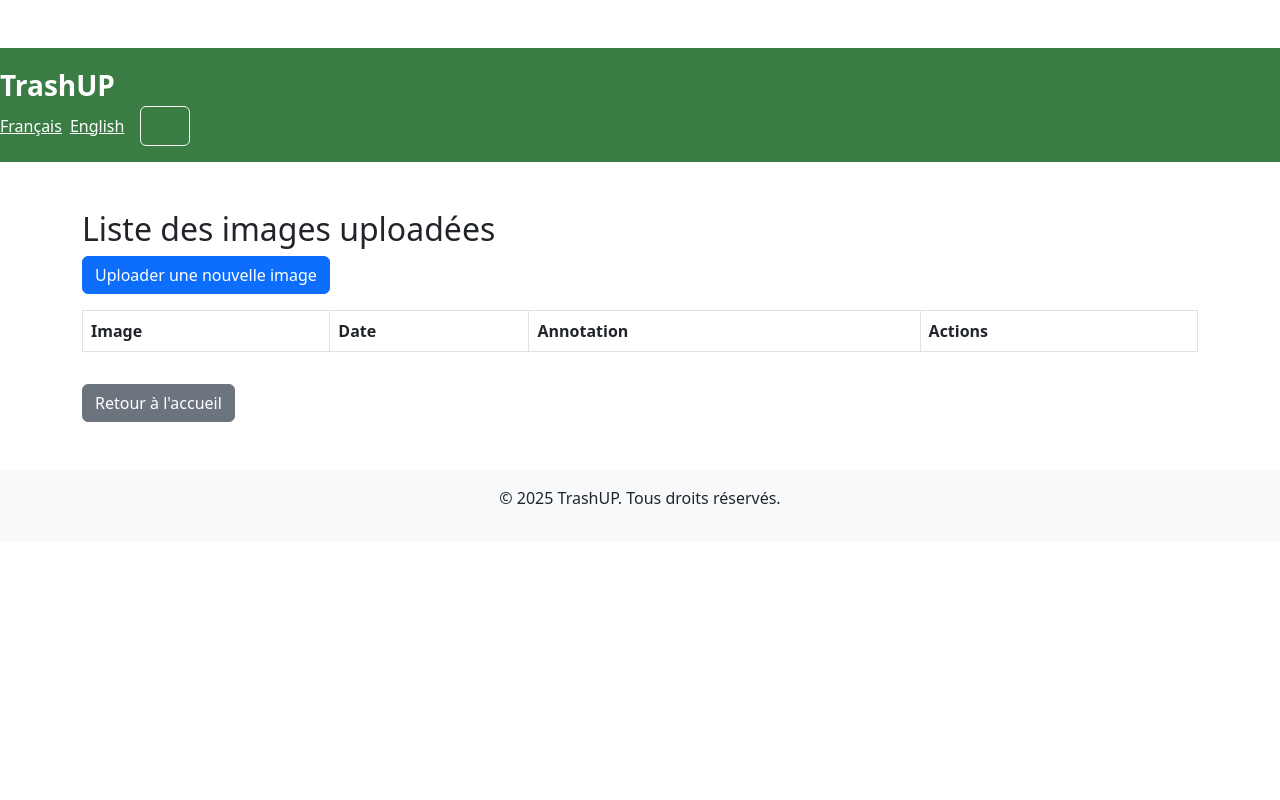
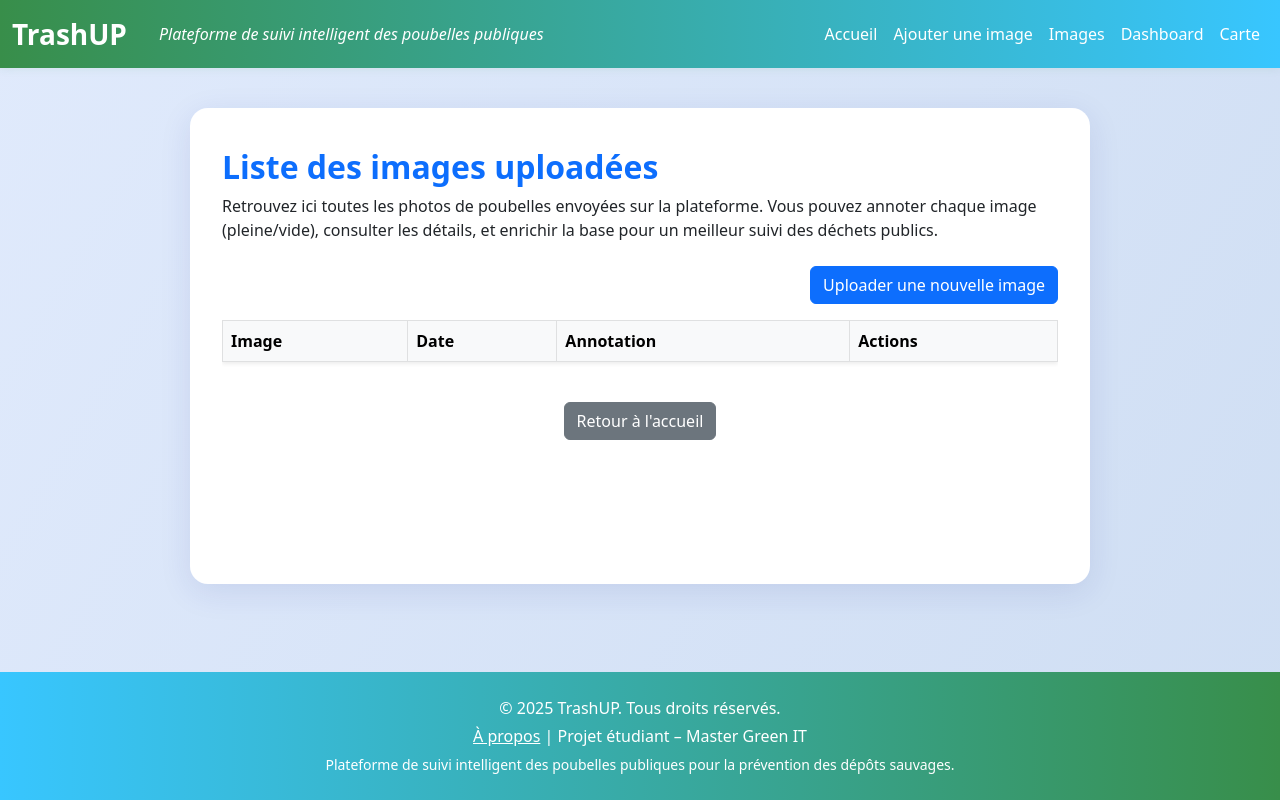
Before and after one commit to yourfavlena/TrashUP, a Flask app: page /images in a window 1280 px wide. Run offline with Flask 3, Linux system fonts and the light colour scheme; lists and menus that the app fills with data are empty.

Commit message:
Modernisation UI : header, footer, explications, harmonisation des pages principales

```diff
--- a/app/routes.py
+++ b/app/routes.py
@@ -100,6 +100,5 @@ def dashboard():
 
 @app.route('/set_language/<lang>')
 def set_language(lang):
-    if lang in ['fr', 'en']:
-        session['lang'] = lang
+    session['lang'] = lang
     return redirect(request.referrer or url_for('index'))
--- a/app/templates/Footer.html
+++ b/app/templates/Footer.html
@@ -1,3 +1,7 @@
-<footer class="bg-light text-center py-3 mt-5" style="background-color: #9DC08B;">
-        <p>&copy; 2025 TrashUP. Tous droits réservés.</p>
-    </footer>
+<footer class="text-center py-4 mt-5" style="background: linear-gradient(90deg, #38c6ff 0%, #388e4a 100%); color: #fff;">
+    <div class="container">
+        <p class="mb-1">&copy; 2025 TrashUP. Tous droits réservés.</p>
+        <p class="mb-1"><a href="#" class="text-white text-decoration-underline">À propos</a> | Projet étudiant – Master Green IT</p>
+        <small>Plateforme de suivi intelligent des poubelles publiques pour la prévention des dépôts sauvages.</small>
+    </div>
+</footer>
--- a/app/templates/Header.html
+++ b/app/templates/Header.html
@@ -1,37 +1,18 @@
-<header class="text-white text-center py-3 mt-5" style="background-color: #3A7D44;">
-<div class="d-flex align-items-center">
-        <span class="fw-bold fs-3">TrashUP</span>
+<header class="navbar navbar-expand-lg navbar-dark" style="background: linear-gradient(90deg, #388e4a 0%, #38c6ff 100%); box-shadow: 0 2px 8px rgba(56,142,74,0.08);">
+  <div class="container-fluid">
+    <a class="navbar-brand fw-bold fs-3" href="{{ url_for('index') }}">TrashUP</a>
+    <span class="d-none d-lg-block ms-3 text-white fst-italic">Plateforme de suivi intelligent des poubelles publiques</span>
+    <button class="navbar-toggler" type="button" data-bs-toggle="collapse" data-bs-target="#navbarNav" aria-controls="navbarNav" aria-expanded="false" aria-label="Toggle navigation">
+      <span class="navbar-toggler-icon"></span>
+    </button>
+    <div class="collapse navbar-collapse justify-content-end" id="navbarNav">
+      <ul class="navbar-nav">
+        <li class="nav-item"><a class="nav-link text-white" href="{{ url_for('index') }}">Accueil</a></li>
+        <li class="nav-item"><a class="nav-link text-white" href="{{ url_for('upload') }}">Ajouter une image</a></li>
+        <li class="nav-item"><a class="nav-link text-white" href="{{ url_for('images') }}">Images</a></li>
+        <li class="nav-item"><a class="nav-link text-white" href="{{ url_for('dashboard') }}">Dashboard</a></li>
+        <li class="nav-item"><a class="nav-link text-white" href="{{ url_for('map') }}">Carte</a></li>
+      </ul>
     </div>
-    <div class="d-flex align-items-center">
-        <a href="{{ url_for('set_language', lang='fr') }}" class="text-white me-2">Français</a>
-        <a href="{{ url_for('set_language', lang='en') }}" class="text-white me-3">English</a>
-        <!-- Bouton pour ouvrir le sidebar -->
-        <button class="btn btn-outline-light" type="button" data-bs-toggle="offcanvas" data-bs-target="#sidebarMenu" aria-controls="sidebarMenu">
-            <span class="navbar-toggler-icon"></span>
-        </button>
-    </div>
-    <!-- Sidebar Bootstrap -->
-<div class="offcanvas offcanvas-end text-white" tabindex="-1" id="sidebarMenu" aria-labelledby="sidebarMenuLabel" style="background-color: #9DC08B;">        <div class="offcanvas-header">
-            <h5 class="offcanvas-title" id="sidebarMenuLabel">Menu</h5>
-            <button type="button" class="btn-close btn-close-white" data-bs-dismiss="offcanvas" aria-label="Close"></button>
-        </div>
-        <div class="offcanvas-body">
-            <ul class="nav flex-column">
-                <li class="nav-item mb-2">
-                    <a class="nav-link text-white" href="{{ url_for('index') }}">Accueil</a>
-                </li>
-                <li class="nav-item mb-2">
-                    <a class="nav-link text-white" href="{{ url_for('upload') }}">Ajouter une image</a>
-                </li>
-                <li class="nav-item mb-2">
-                    <a class="nav-link text-white" href="{{ url_for('dashboard') }}">Dashboard</a>
-                </li>
-                <li class="nav-item mb-2">
-                    <a class="nav-link text-white" href="{{ url_for('map') }}">Carte</a>
-                </li>
-            </ul>
-        </div>
-    </div>
-    <!-- Bootstrap 5 JS pour le sidebar -->
-    <script src="https://cdn.jsdelivr.net/npm/bootstrap@5.3.0/dist/js/bootstrap.bundle.min.js"></script>
+  </div>
 </header>
--- a/app/templates/base.html
+++ b/app/templates/base.html
@@ -4,12 +4,31 @@
     <meta charset="UTF-8">
     <title>{% block title %}TrashUP{% endblock %}</title>
     <link rel="stylesheet" href="https://cdn.jsdelivr.net/npm/bootstrap@5.3.0/dist/css/bootstrap.min.css">
+    <style>
+        body {
+            background: linear-gradient(120deg, #e0eafc 0%, #cfdef3 100%);
+            min-height: 100vh;
+            display: flex;
+            flex-direction: column;
+        }
+        main.container {
+            flex: 1 0 auto;
+            margin-top: 40px;
+            margin-bottom: 40px;
+            max-width: 900px;
+            background: #fff;
+            border-radius: 18px;
+            box-shadow: 0 8px 32px 0 rgba(31, 38, 135, 0.10);
+            padding: 40px 32px 32px 32px;
+        }
+    </style>
 </head>
 <body>
     {% include 'Header.html' %}
-    <div class="container mt-5">
+    <main class="container">
+        {% block explanation %}{% endblock %}
         {% block content %}{% endblock %}
-    </div>
+    </main>
     {% include 'Footer.html' %}
 </body>
 </html>
--- a/app/templates/images.html
+++ b/app/templates/images.html
@@ -1,17 +1,20 @@
-<!DOCTYPE html>
-<html >
-<head>
-    <meta charset="UTF-8">
-    <title>Images uploadées - TrashUP</title>
-    <link rel="stylesheet" href="https://cdn.jsdelivr.net/npm/bootstrap@5.3.0/dist/css/bootstrap.min.css">
-</head>
-{% include 'Header.html' %}
-<body>
-    <div class="container mt-5">
-        <h2>Liste des images uploadées</h2>
-        <a href="/upload" class="btn btn-primary mb-3">Uploader une nouvelle image</a>
-        <table class="table table-bordered">
-            <thead>
+{% extends 'base.html' %}
+{% block title %}Images uploadées - TrashUP{% endblock %}
+
+{% block explanation %}
+<div class="mb-4">
+  <h2 class="fw-bold text-primary mb-2">Liste des images uploadées</h2>
+  <p class="mb-0">Retrouvez ici toutes les photos de poubelles envoyées sur la plateforme. Vous pouvez annoter chaque image (pleine/vide), consulter les détails, et enrichir la base pour un meilleur suivi des déchets publics.</p>
+</div>
+{% endblock %}
+
+{% block content %}
+<div class="d-flex justify-content-end mb-3">
+  <a href="{{ url_for('upload') }}" class="btn btn-primary">Uploader une nouvelle image</a>
+</div>
+<div class="table-responsive">
+  <table class="table table-bordered align-middle shadow-sm">
+    <thead class="table-light">
       <tr>
         <th>Image</th>
         <th>Date</th>
@@ -24,9 +27,9 @@
       <tr>
         <td><img src="{{ url_for('static', filename='uploads/' + img.filename) }}" style="max-width:100px;"></td>
         <td>{{ img.upload_date.strftime('%Y-%m-%d %H:%M') }}</td>
-                    <td>{{ img.annotation or 'Non annotée' }}</td>
+        <td>{{ img.annotation if img.annotation else 'Non annotée' }}</td>
         <td>
-                        <form method="POST" action="/upload">
+          <form method="POST" action="/upload" style="display:inline-block;">
             <input type="hidden" name="filename" value="{{ img.filename }}">
             <button name="annotation" value="pleine" class="btn btn-danger btn-sm">Pleine</button>
             <button name="annotation" value="vide" class="btn btn-info btn-sm">Vide</button>
@@ -37,8 +40,8 @@
       {% endfor %}
     </tbody>
   </table>
-        <a href="/" class="btn btn-secondary mt-3">Retour à l'accueil</a>
 </div>
-</body>
-{% include 'Footer.html' %}
-</html>
+<div class="d-flex justify-content-center mt-4">
+  <a href="/" class="btn btn-secondary">Retour à l'accueil</a>
+</div>
+{% endblock %}
--- a/requirements.txt
+++ b/requirements.txt
@@ -1,6 +1,7 @@
-Flask
+Flask==2.3.3
 Flask_SQLAlchemy
 Pillow
 opencv-python
 matplotlib
 python-dotenv
+Flask-Babel==3.1.0
```
Also changed, not shown: app/templates/dashboard.html (+47 -22 lines), app/templates/image_detail.html (+68 -5 lines), app/templates/index.html (+24 -17 lines), app/templates/map.html (+28 -19 lines), app/templates/upload.html (+25 -18 lines), grp.py (added, +58 -0 lines), 2 other files. Lines whose indentation alone changed are shown as unchanged.
